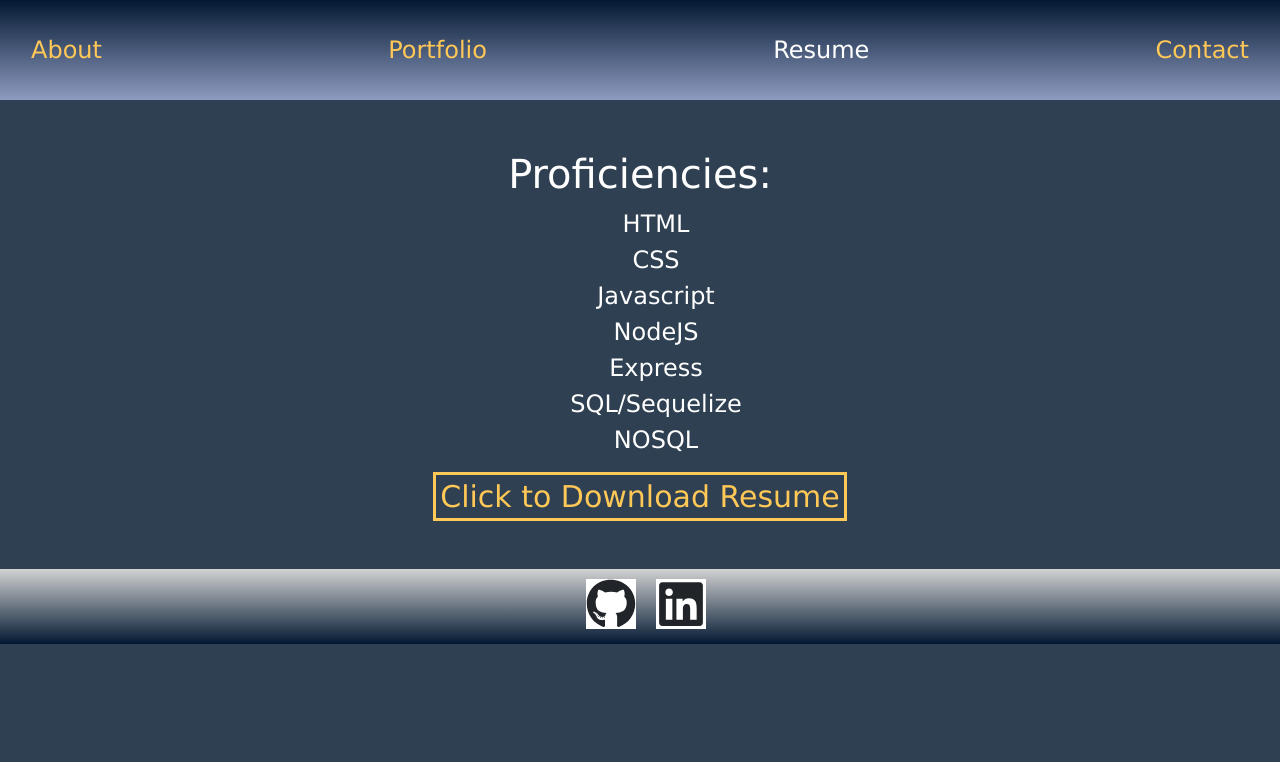
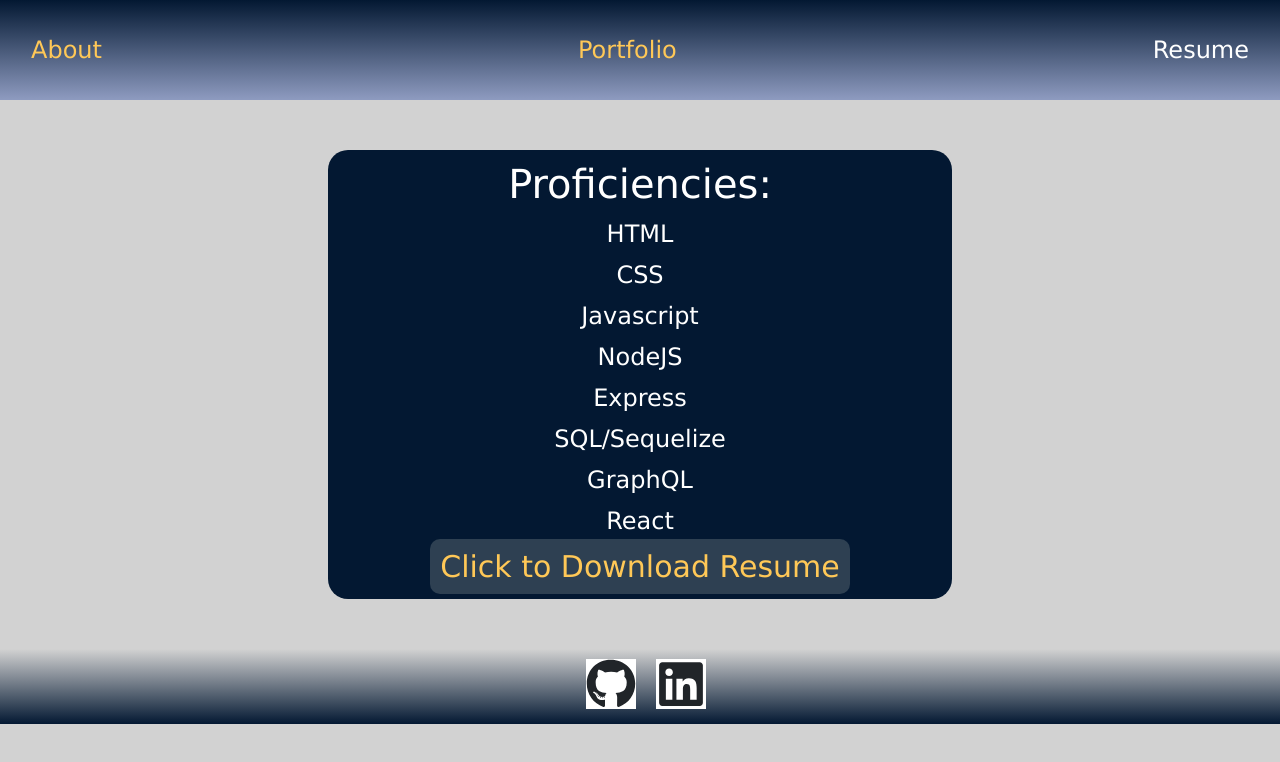
Before and after one commit to SAbramson16/react-portfolio, a React (Vite) app: page /resume in a window 1280 px wide. Shown: the top 762 px of the page. Built offline with nearby package versions, Linux system fonts and the light colour scheme.

Commit message:
updated pages

```diff
--- a/src/assets/css/style.css
+++ b/src/assets/css/style.css
@@ -1,6 +1,6 @@
 * {
     box-sizing: border-box;
-    background-color: var(--blue);
+    background-color: var(--offwhite);
     margin: 0;
     padding: 0;
     font-family:Verdana, Geneva, Tahoma, sans-serif;
@@ -40,8 +40,8 @@
 }
 
 .about-card {
-    background-color: var(--blue);
-    background-image: linear-gradient(#031832, #d2d2d2);
+    background-color: var(--dark);
+    /* background-image: linear-gradient(#031832, #d2d2d2);  */
     margin-top: 50px;
     border-radius: 50px;
     margin-bottom: 50px;
@@ -64,6 +64,7 @@
     background: transparent;
     border-radius: 50px;
     padding: 30px;
+    color: var(--white);
 }
 
 .photo {
@@ -75,15 +76,18 @@
 }
 
 .project-card {
-    background-color: #9aa8ce;
+    background-color: var(--blue);
     display: flex;
     flex-wrap: wrap;
     margin: 15px;
-    box-shadow: 10px 10px;;
+    box-shadow: 10px 10px;
+}
+.portfolio-header {
+    color: white;
 }
 
 .portfolio-p {
-    color: var(--white);
+    color: var(--dark);
     text-align: center;
     font-size: 24px;
 }
@@ -101,7 +105,12 @@
 
 .github-link {
     text-decoration: none;
-    color:var(--blue);
+    color:var(--yellow);
+}
+
+.link a:hover {
+    color: white;
+    text-decoration: none;
 }
 
 .features-icons-item, h3 {
@@ -124,67 +133,86 @@
     left: 25%;
     position: relative;
     margin-bottom: 50px;
-}
-
-.resume-header {
-    color: #ffffff;
-}
-
-.resume-p {
-    color: #ffffff;
-    font-size: 20px;
-    margin-top: 50px;
+    background-color: var(--dark);
+    padding: 10px;
+    border-radius: 20px;
 }
 
 .proficiencies {
-    color: #ffffff;
+    color: var(--white);
     font-size: 40px;
+    background: transparent;
 }
 
 .proficiencies-list li {
     list-style-type: none;
-    color: #ffffff;
+    color: var(--white);
+    background: transparent;
+    background-color: var(--dark);
     font-size: 24px;
+    padding-bottom: 5px;
 }
 
 .resume-link {
     color: #ffc857;
+    background-color: var(--blue);
     font-size: 30px;
     text-decoration: none;
-    border:#ffc857;
-    border-style: solid;
-    padding: 4px;
+    border-radius: 10px;
+    padding: 10px;
+    margin: 20px;
 }
 
-.form-group {
+a:hover {
+    color: var(--white);
+    text-decoration: none;
+}
+
+/* .form-group {
     width: 50%;
 }
 
 .text-area {
     width: 50%;
-}
+} */
 
-.contact-page {
+/* .contact-page {
     margin-top: 25px;
     left: 25%;
     position: relative;
-}
+    border-style: dashed;
+    width: 50%;
+    background-color: #031832;
+} */
 
-.contact-header {
+/* .contact-header {
     color:var(--yellow);
-    left: 15%;
     position: relative;
+    background-color: var(--dark);
+    text-align: center;
 }
 
 .contact {
     color: var(--yellow);
-    left: 5%;
     position: relative;
+    background-color: var(--dark);
+    text-align: center;
 
 }
 
 .contact-form {
     margin: 25px;
+    background-color: var(--dark);
+    text-align: center;
+} */
+
+/* input {
+    text-align: center;
+}
+
+.form-group, .text-area {
+    left: 25%;
+    position: relative;
 }
 
 .error-message {
@@ -205,7 +233,7 @@ label {
 
 .contact-page button:hover {
     background-color: lightblue;
-}
+} */
 
 .footer {
     background-image: linear-gradient(#d2d2d2, #031832);
--- a/src/components/Header.jsx
+++ b/src/components/Header.jsx
@@ -4,8 +4,8 @@ export default function Header() {
   return (
     <>
     <header className="header" id="header-background">
-      <Navbar />
     </header>
+    <Navbar />
     </>
   );
 }
--- a/src/components/Navbar.jsx
+++ b/src/components/Navbar.jsx
@@ -31,14 +31,14 @@ function NavTabs() {
           Resume
         </Link>
       </li>
-      <li className="nav-item">
+      {/* <li className="nav-item">
         <Link
           to="/contact"
           className={currentPage === '/contact' ? 'nav-link active' : 'nav-link'}
         >
           Contact
         </Link>
-      </li>
+      </li> */}
     </ul>
   );
 }
--- a/src/pages/About.jsx
+++ b/src/pages/About.jsx
@@ -3,11 +3,16 @@ export default function About() {
     <div className="about-page">
       <section>
         <div className="about-card">
-        <h1 className="about-header">About Sharon</h1>
-        <img className="photo" src="\images\linkedin-pic.jpg"></img>
-        <p className="about-p">
-        Sharon Abramson comes from a background of Early Childhood Education. After working in a physically and mentally demanding field, she decided to begin exploring other career options. Knowing some people who are successful and fulfilled in the tech industry, Sharon started looking deeper and found the University of Toronto Coding Bootcamp. Sharon has enjoyed learning about Web Development and is excited to dive deeper into the world of coding, and full-stack development. She has specifically been interested in front-end development and is enthusiastic about learning more.  Sharon lives in Toronto, enjoys cooking, playing video games, and spending time with her partner and cat.
-        </p>
+          <h1 className="about-header">About Sharon</h1>
+          <img className="photo" src="\images\linkedin-pic.jpg"></img>
+          <p className="about-p">
+            Sharon is a Toronto native with a passion for crafting digital solutions. A recent graduate of the University of Toronto's Full Stack Web Development Boot Camp, Sharon is embarking on an exciting journey as an aspiring full stack web developer.
+
+            Her journey into tech is unique, rooted in a background in Early Childhood Education. Through this experience, she has honed invaluable problem-solving skills and developed a knack for clear communication and effective teamwork – traits she is excited to bring to the world of web development.
+
+            When Sharon is not immersed in coding, you'll often find her engrossed in puzzles, experimenting with new recipes in the kitchen, or unwinding with a good video game. She thrives on challenges and is constantly seeking new ways to expand her skills and contribute to innovative projects.
+
+          </p>
         </div>
       </section>
     </div>
--- a/src/pages/Portfolio.jsx
+++ b/src/pages/Portfolio.jsx
@@ -12,7 +12,7 @@ export default function ProjectPage() {
                 <div className="features-icons-icon d-flex">
                   <i className="bi-layers m-auto text-primary" />
                 </div>
-                <h3>Code Quiz</h3>
+                <h3 className="portfolio-header">Code Quiz</h3>
                 <a href="https://sabramson16.github.io/code-quiz/"><img src="\images\code-quiz.png" className="col-sm-10 project-img"></img></a>
                 <p className="lead mb-0 link">
                 <a className="github-link" href="https://github.com/SAbramson16/code-quiz">Github Repository</a>
@@ -24,7 +24,7 @@ export default function ProjectPage() {
                 <div className="features-icons-icon d-flex">
                   <i className="bi-terminal m-auto text-primary" />
                 </div>
-                <h3>Text Editor</h3>
+                <h3 className="portfolio-header">Text Editor</h3>
                 <a href=" https://jate-text-editor-vpth.onrender.com/"><img src="\images\text-editor screenshot.png" className="col-sm-10 project-img"></img></a>
                 <p className="lead mb-0 link">
                 <a className="github-link" href="https://github.com/SAbramson16/text-editor">Github Repository</a>
@@ -36,7 +36,7 @@ export default function ProjectPage() {
                 <div className="features-icons-icon d-flex">
                   <i className="bi-window m-auto text-primary" />
                 </div>
-                <h3>Random Password Generator</h3>
+                <h3 className="portfolio-header">Random Password Generator</h3>
                 <a href="https://sabramson16.github.io/password-generator/"><img src="\images\pass-gen.png" className="col-sm-10 project-img"></img></a>
                 <p className="lead mb-0 link">
                 <a className="github-link" href="https://github.com/SAbramson16/password-generator">Github Repository</a>
@@ -48,7 +48,7 @@ export default function ProjectPage() {
                 <div className="features-icons-icon d-flex">
                   <i className="bi-layers m-auto text-primary" />
                 </div>
-                <h3>Employee Tracker</h3>
+                <h3 className="portfolio-header">Employee Tracker</h3>
                 <a href="https://drive.google.com/file/d/14cqS4adv-N9hgT42FDJjQmoMoK1AFiwq/view"><img src="\images\employee-screenshot.png" className="col-sm-10 project-img"></img></a>
                 <p className="lead mb-0 link">
                 <a className="github-link" href="https://github.com/SAbramson16/employee-tracker">Github Repository</a>
@@ -60,7 +60,7 @@ export default function ProjectPage() {
                 <div className="features-icons-icon d-flex">
                   <i className="bi-terminal m-auto text-primary" />
                 </div>
-                <h3>Weather Dashboard</h3>
+                <h3 className="portfolio-header">Weather Dashboard</h3>
                 <a href="https://sabramson16.github.io/weather-dashboard/"><img src="\images\weather-screenshot.png" className="col-sm-10 project-img"></img></a>
                 <p className="lead mb-0 link">
                 <a className="github-link" href="https://github.com/SAbramson16/weather-dashboard">Github Repository</a>
@@ -72,7 +72,7 @@ export default function ProjectPage() {
                 <div className="features-icons-icon d-flex">
                   <i className="bi-window m-auto text-primary" />
                 </div>
-                <h3>Doodle Drop</h3>
+                <h3 className="portfolio-header">Doodle Drop</h3>
                 <a href="https://doodledrop-7357eeb23db1.herokuapp.com/"><img src="\images\doodle-screenshot.png" className="col-sm-10 project-img"></img></a>
                 <p className="lead mb-0 link">
                 <a className="github-link" href="https://github.com/RecceRaven/DoodleDrop">Github Repository</a>
--- a/src/pages/Resume.jsx
+++ b/src/pages/Resume.jsx
@@ -1,18 +1,19 @@
-import resume from "/resume.pdf"
+import resume from "/SharonAbramsonResume.pdf"
 
 export default function ResumePage() {
     return (
       <div className="resume-page">
         <h2 className="proficiencies">Proficiencies:</h2>
-            <ul className="proficiencies-list">
+            <div className="proficiencies-list">
                 <li>HTML</li>
                 <li>CSS</li>
                 <li>Javascript</li>
                 <li>NodeJS</li>
                 <li>Express</li>
                 <li>SQL/Sequelize</li>
-                <li>NOSQL</li>
-            </ul>
+                <li>GraphQL</li>
+                <li>React</li>
+            </div>
         <a className="resume-link" href={resume} download={resume}>
         Click to Download Resume
       </a>
```
Also changed, not shown: 2 other files (tests, documents, lock files or other folders).
